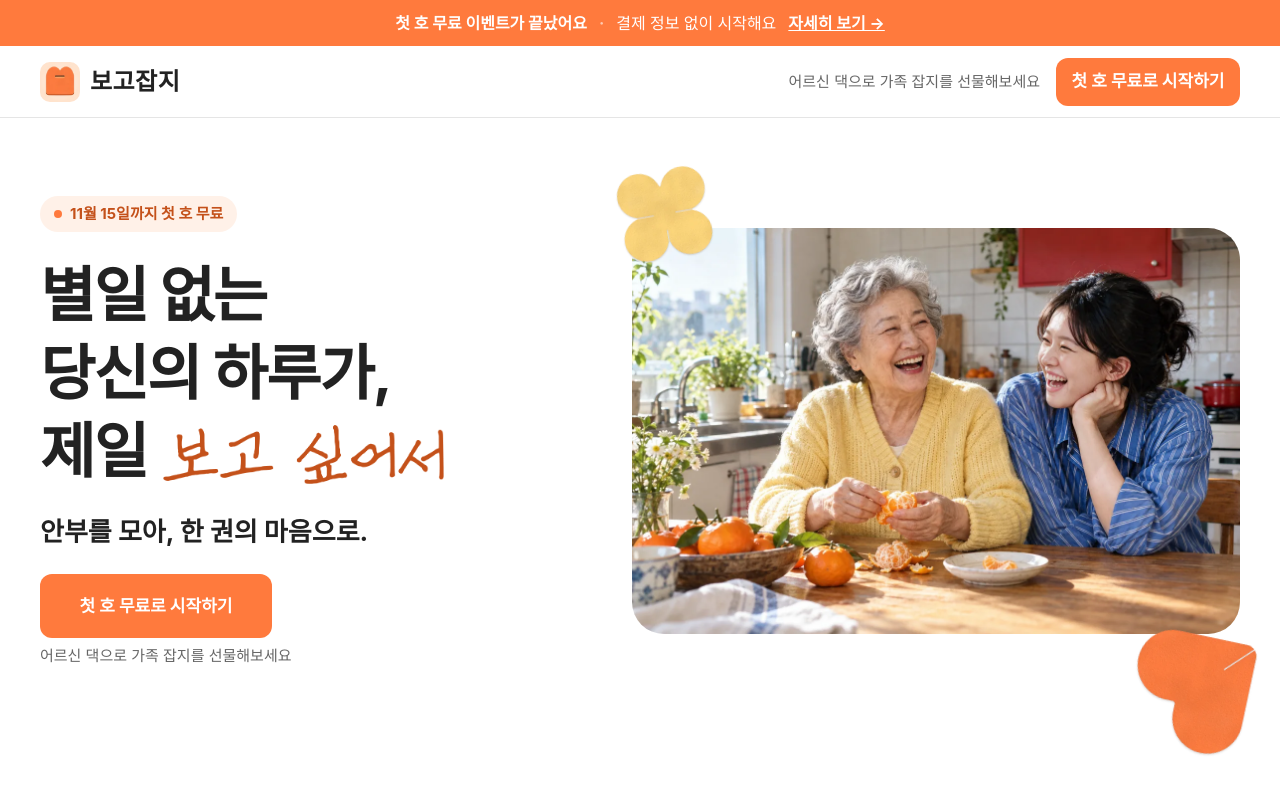
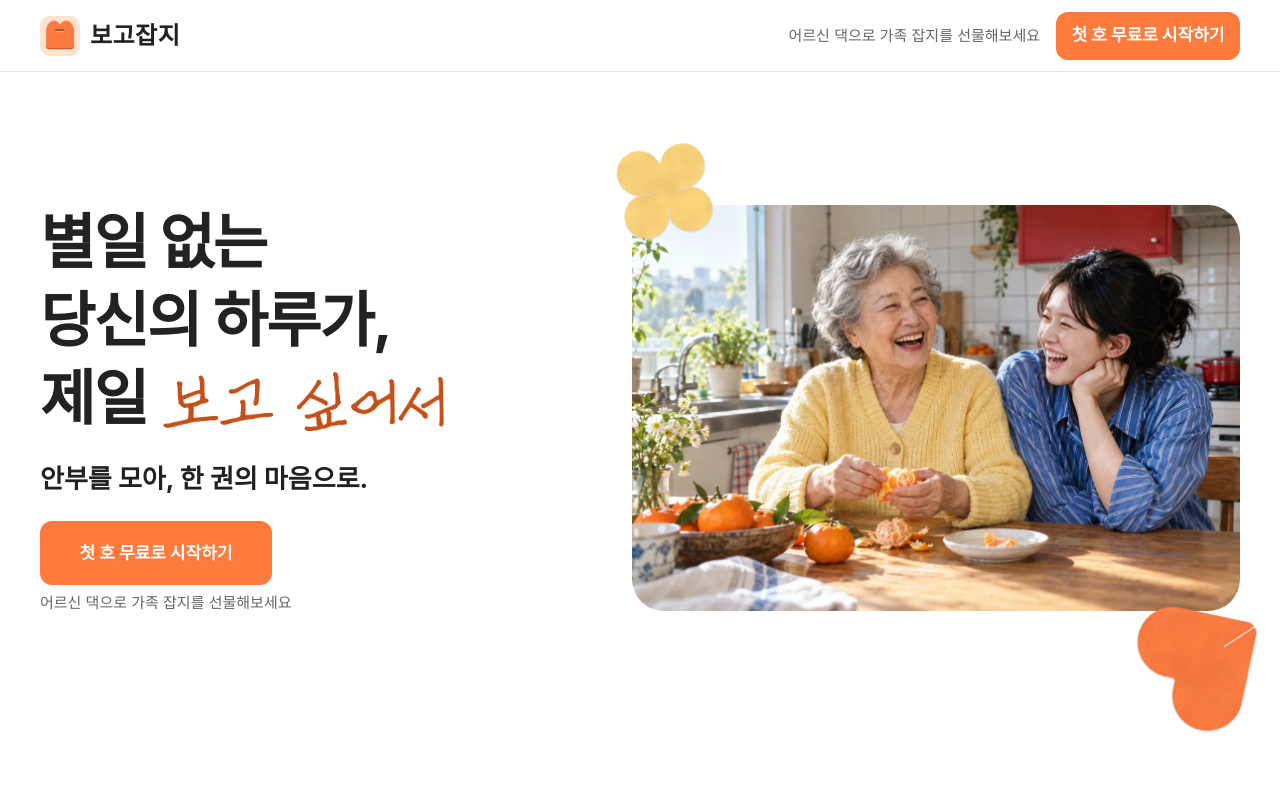
Before and after one commit to bogomagazine/bogomagazine.github.io, a plain HTML site: page index.html in a window 1280 px wide. Shown: the top 800 px of the page. Drawn offline with Linux system fonts and the light colour scheme; a web font is replaced by a local one.

Commit message:
chore: 첫 호 무료 이벤트(11/15 마감) 표시 숨김 — 위 띠·⑥ 무료 배너·첫 화면 날짜 칩·FAQ 기한 질문, 시작 버튼은 유지
Co-Authored-By: Claude Opus 5.5 <noreply@anthropic.com>

```diff
--- a/index.html
+++ b/index.html
@@ -27,7 +27,7 @@
 <body class="lp">
 <!-- 4차 랜딩 (Figma 랜딩 · PC 1440 (4차 · 1·2차 합본) 1696:7765). ⑧ 앱 받기는 앱 출시 방식이 정해진 뒤 만든다 -->
 <div class="lp-fixed">
-  <div class="lp-band" data-dday-band>
+  <div class="lp-band" data-dday-band hidden><!-- 11/16 무료 이벤트 종료로 숨김 -->
     <span><span data-dday-label>D-3</span> · 11월 15일까지 가족방을 만들면 첫 호 무료</span>
     <span class="dim" aria-hidden="true">·</span>
     <span class="soft">결제 정보 없이 시작해요</span>
@@ -46,7 +46,7 @@
   <!-- ① 첫 화면 -->
   <section class="lp-sec lp-hero" id="top"><div class="lp-in">
     <div class="lp-hero-copy">
-      <span class="lp-chip"><img src="assets/landing/dot.svg" alt="">11월 15일까지 첫 호 무료</span>
+      <span class="lp-chip" hidden><img src="assets/landing/dot.svg" alt="">11월 15일까지 첫 호 무료</span>
       <h1>별일 없는<br>당신의 하루가,<br>제일 <img class="hand" src="assets/landing/hero-handwriting.png" alt="보고 싶어서" width="357" height="75"></h1>
       <p class="slogan">안부를 모아, 한 권의 마음으로.</p>
       <div class="lp-cta">
@@ -191,7 +191,7 @@
   </div></section>
 
   <!-- ⑥ 무료 혜택 · D-day (띠와 같은 값, 1초마다 갱신) -->
-  <section class="lp-sec lp-free" id="free" aria-labelledby="free-title"><div class="lp-in">
+  <section class="lp-sec lp-free" id="free" aria-labelledby="free-title" hidden><!-- 11/16 무료 이벤트 종료로 숨김 --><div class="lp-in">
     <div class="lp-offer">
       <img class="deco" src="assets/landing/deco-flower-deep.webp" alt="" width="177" height="177">
       <div class="copy">
@@ -221,7 +221,7 @@
     <div class="lp-qs">
       <details class="lp-q"><summary>어르신도 스마트폰이 필요하신가요?<img src="assets/landing/plus.svg" alt=""></summary><p>아니요. 어르신은 우편으로 실물 잡지를 받기만 하시면 돼요. 소식을 올리는 가족들만 웹이나 앱을 이용해주시면 됩니다.</p></details>
       <details class="lp-q"><summary>잡지는 얼마나 자주 오나요?<img src="assets/landing/plus.svg" alt=""></summary><p>2주에 한 호씩 와요. 2주 동안 가족이 올린 이야기를 한 권으로 엮어 보내드려요.</p></details>
-      <details class="lp-q"><summary>첫 호 무료는 언제까지예요?<img src="assets/landing/plus.svg" alt=""></summary><p>11월 15일까지 가족방을 만들면 첫 호는 무료예요. 결제 정보 없이 시작해요.</p></details>
+      <details class="lp-q" hidden><summary>첫 호 무료는 언제까지예요?<img src="assets/landing/plus.svg" alt=""></summary><p>11월 15일까지 가족방을 만들면 첫 호는 무료예요. 결제 정보 없이 시작해요.</p></details>
       <details class="lp-q"><summary>글을 잘 못 써도 괜찮을까요?<img src="assets/landing/plus.svg" alt=""></summary><p>그럼요. 사진 한 장, 짧은 한 줄이면 충분해요. 이야깃거리는 질문카드가 챙겨 드려요.</p></details>
       <details class="lp-q"><summary>앱은 없나요?<img src="assets/landing/plus.svg" alt=""></summary><p>아이폰은 App Store에서 '보고잡지' 앱을 받아서 쓰시면 돼요. 안드로이드는 앱 설치 없이 휴대폰 인터넷 창에서 바로 쓸 수 있고, 안드로이드 앱은 출시 준비 중이에요.</p></details>
     </div>
--- a/site.css
+++ b/site.css
@@ -151,7 +151,7 @@ footer .links a:hover { color: var(--orange-text); }
   --border-default: #E5E5E5; --border-strong: #D4D4D4; --action-primary: #FF7A3D;
   --action-disabled: #EBEBEB; --text-disabled: #A3A3A3;
   --radius-md: 12px; --radius-xl: 24px;
-  --lp-band: 46px; --lp-bar: 72px; --lp-fixed: 118px;
+  --lp-band: 46px; --lp-bar: 72px; --lp-fixed: 72px; /* 띠 숨김(11/16) → 상단바만. 띠 다시 켜면 118px */
 }
 body.lp { background: var(--surface-default); color: var(--text-primary); line-height: 1.5; }
 .lp h1, .lp h2, .lp h3, .lp p, .lp ul, .lp ol { margin: 0; padding: 0; }
@@ -173,7 +173,7 @@ body.lp { background: var(--surface-default); color: var(--text-primary); line-h
 /* 위쪽 고정: 무료 안내 띠 + 상단바 */
 .lp-fixed { position: sticky; top: 0; z-index: 20; }
 .lp-band { height: var(--lp-band); background: var(--action-primary); color: var(--text-on-primary); display: flex; align-items: center; justify-content: center; gap: 12px; font-size: 16px; line-height: 1.4; font-weight: 700; white-space: nowrap; padding: 0 16px; }
-.lp-band[hidden] { display: none; }
+.lp-band[hidden], .lp-sec[hidden], .lp-chip[hidden], .lp-q[hidden] { display: none; }
 .lp-band .dim { opacity: .6; }
 .lp-band .soft { font-weight: 500; }
 .lp-band a { color: inherit; text-decoration: underline; }
```
